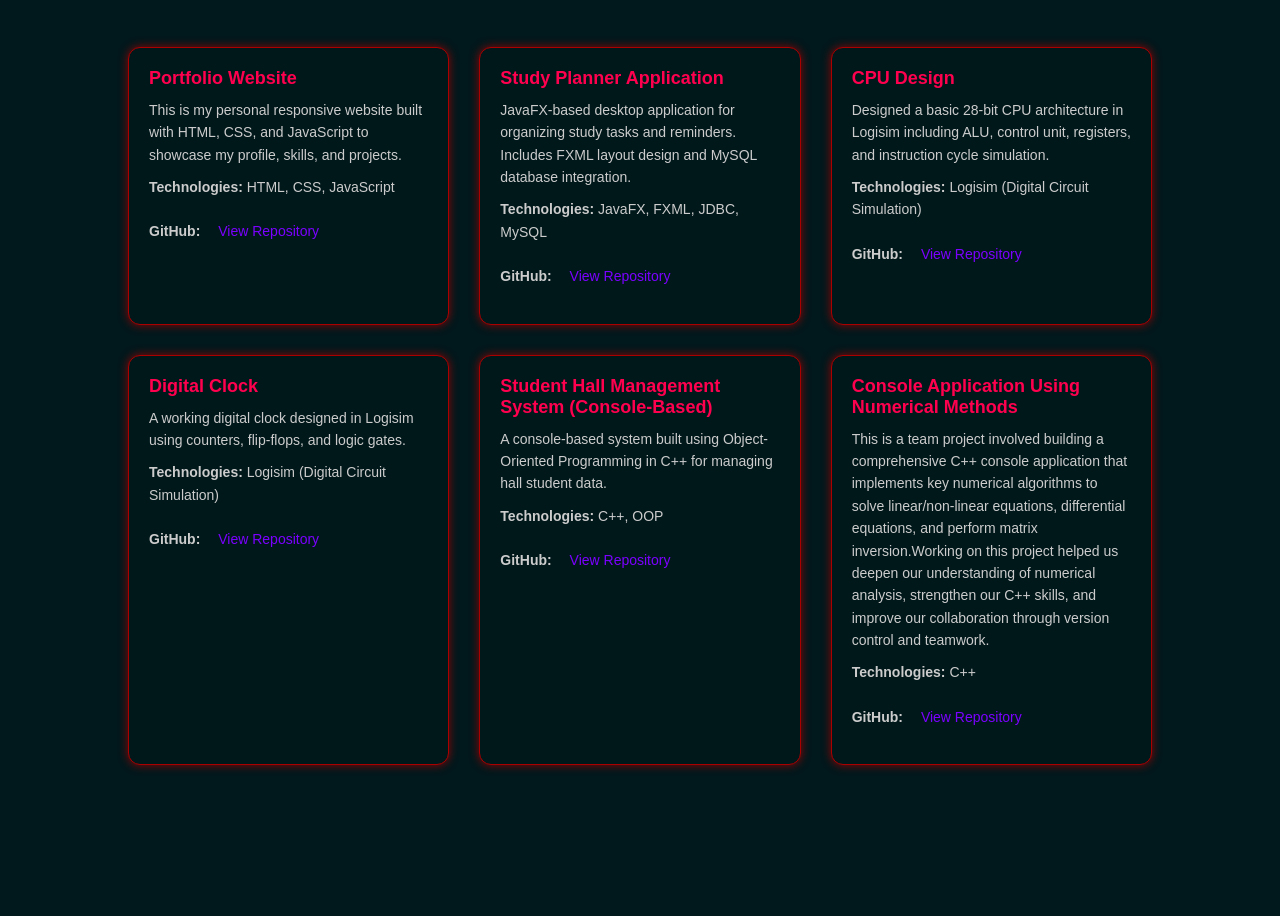
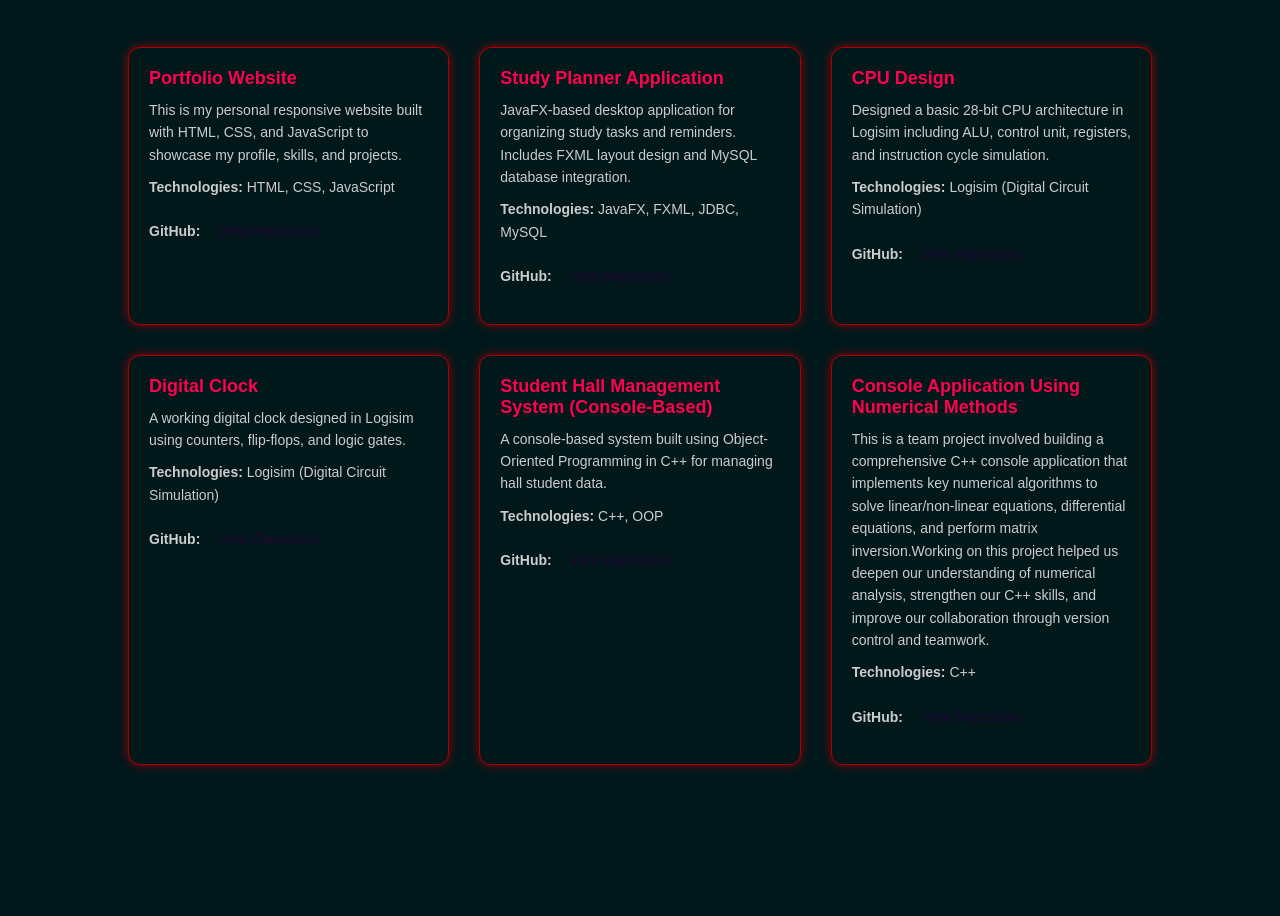
Before and after one commit to akash-kumar-biswas/Portfolio-Website, a PHP site: page / in a window 1280 px wide. Shown: the part 3212-4128 px from the top of the page. Run offline with PHP 8.4, Linux system fonts and the light colour scheme.

Commit message:
update css file

```diff
--- a/style.css
+++ b/style.css
@@ -358,7 +358,7 @@ nav ul li a:hover:after{
 }
 
 .project-card a {
-    color: #7b00ff;
+    color: #1f0838;
     text-decoration: none;
     font-weight: 500;
     transition: 0.2s ease;
@@ -376,7 +376,7 @@ nav ul li a:hover:after{
 }
 
 .repo-link:hover {
-    background-color: #023947;
+    background-color: #10404d;
 }
 
 /*------------------Contact Section------------------*/
```
